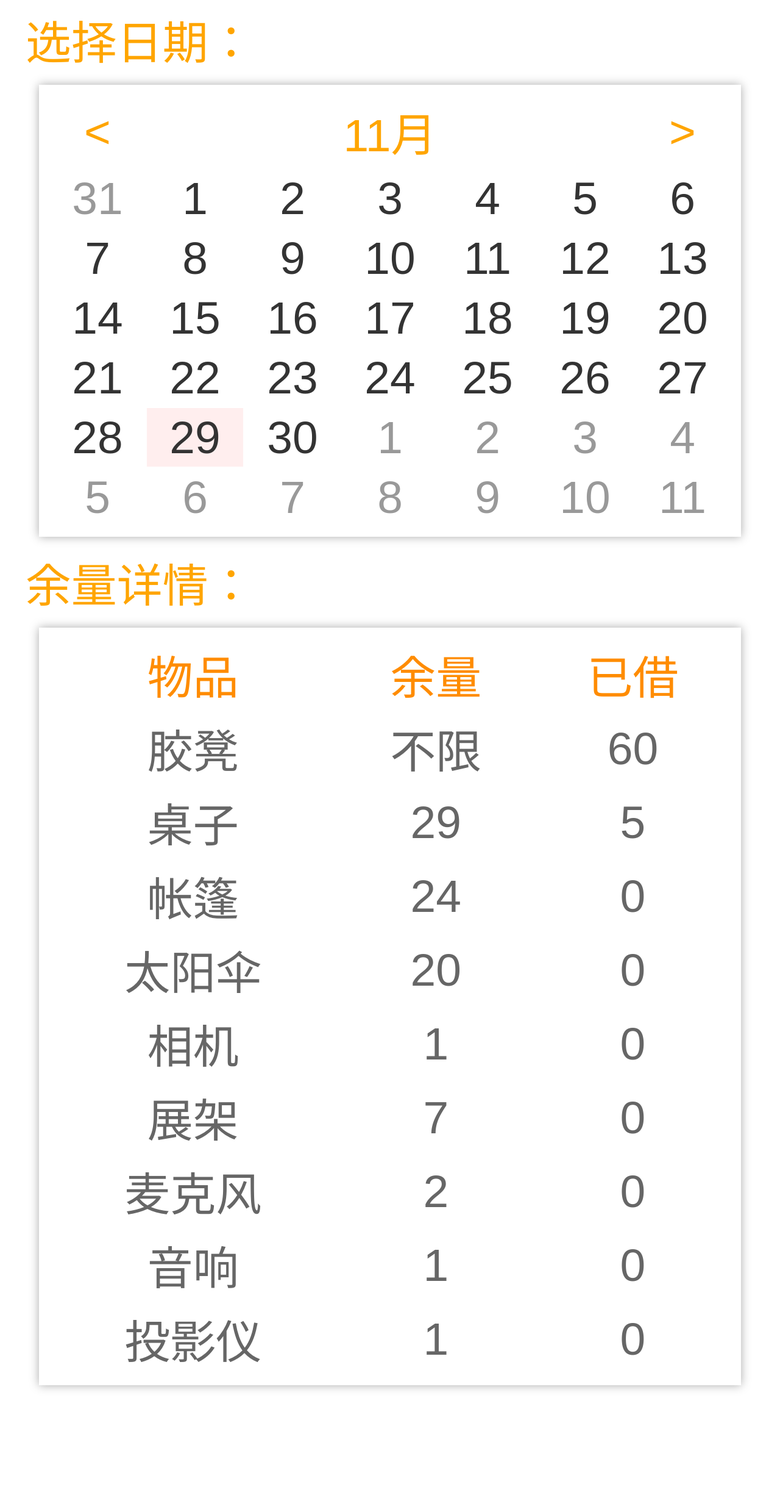
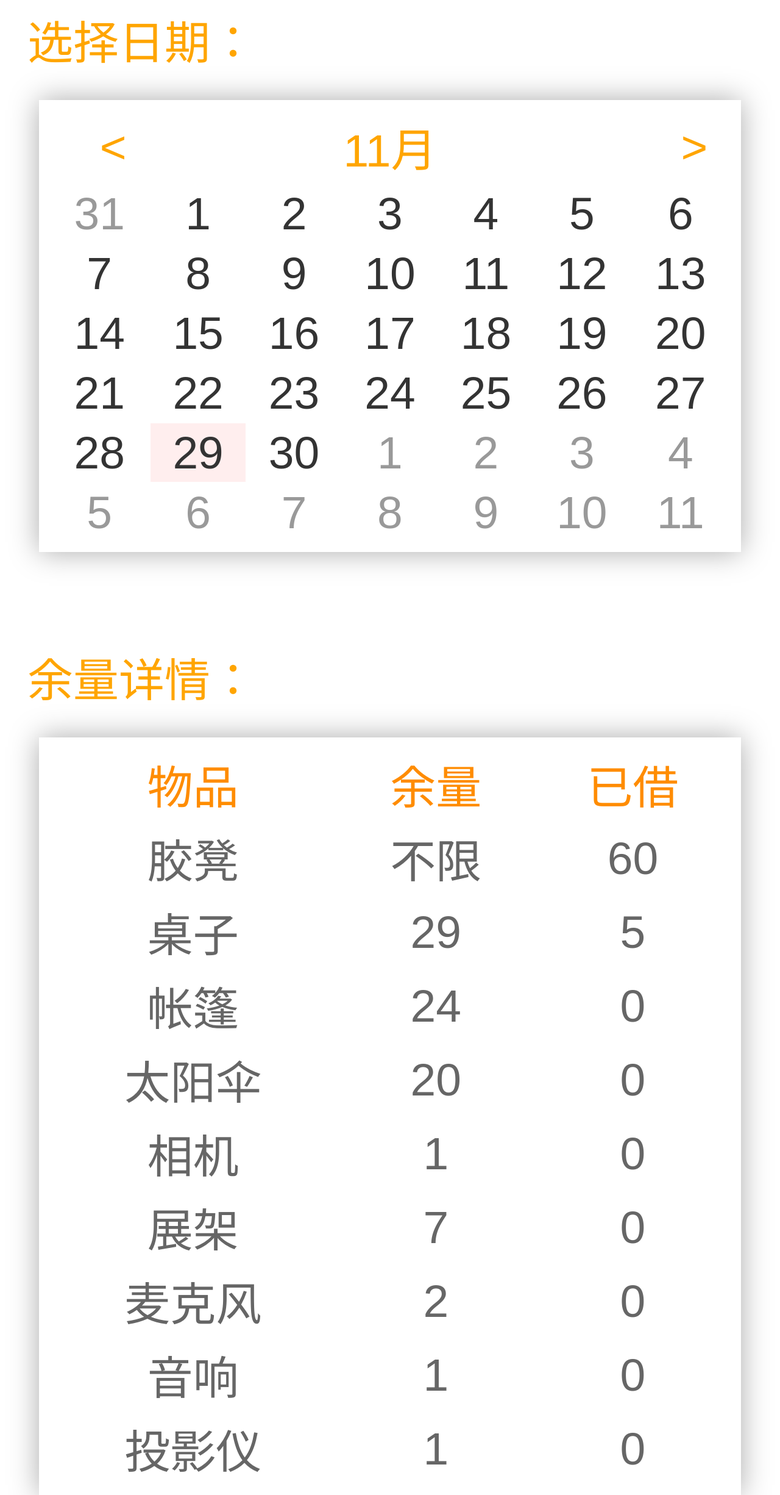
Before and after one commit to ahangchen/material, a Django app: page /2016/11/29/view_mobile/ in a window 1280 px wide. Shown: the whole page at 61% size. Run offline with Django 3.2, Linux system fonts and the light colour scheme; data comes from the database, SQL or seed files in the repository.

Commit message:
css 调整

```diff
--- a/mng/static/css/view_mobile.css
+++ b/mng/static/css/view_mobile.css
@@ -1,8 +1,8 @@
 table {
-    margin: 20px 5% 20px 5%;
+    margin: 3rem 5% 10rem 5%;
     width: 90%;
     background-color: white;
-    box-shadow: 0 0 1rem #aaa;
+    box-shadow: 0 0 3rem #aaa;
     float: left;
 
     text-align: center;
@@ -20,6 +20,7 @@
 }
 
 .click_label {
+    margin-left: 3rem;
     font-size: 5rem;
 }
 .main {
--- a/mng/templates/mng/view_mobile.html
+++ b/mng/templates/mng/view_mobile.html
@@ -12,7 +12,7 @@
 <div>
     <div class="main-mobile">
         <div id="cur_date" style="display: none;">{{ cur_year }}-{{ cur_month }}-{{ cur_day }}</div>
-        <div class="click_label">&nbsp;&nbsp;选择日期：</div>
+        <div class="click_label">选择日期：</div>
         <table class="table-mobile" id="calendar">
             <tr>
                 <td><a class="click_label" href="../../../../{{ pre_year }}/{{ pre_month }}/1/view_mobile">&lt</a>
@@ -34,7 +34,7 @@
             {% endfor %}
 
         </table>
-        <div class="click_label"><br/>&nbsp;&nbsp;余量详情：</div>
+        <div class="click_label">余量详情：</div>
         <table>
             <tr>
                 <td class="table_title">物品</td>
```
